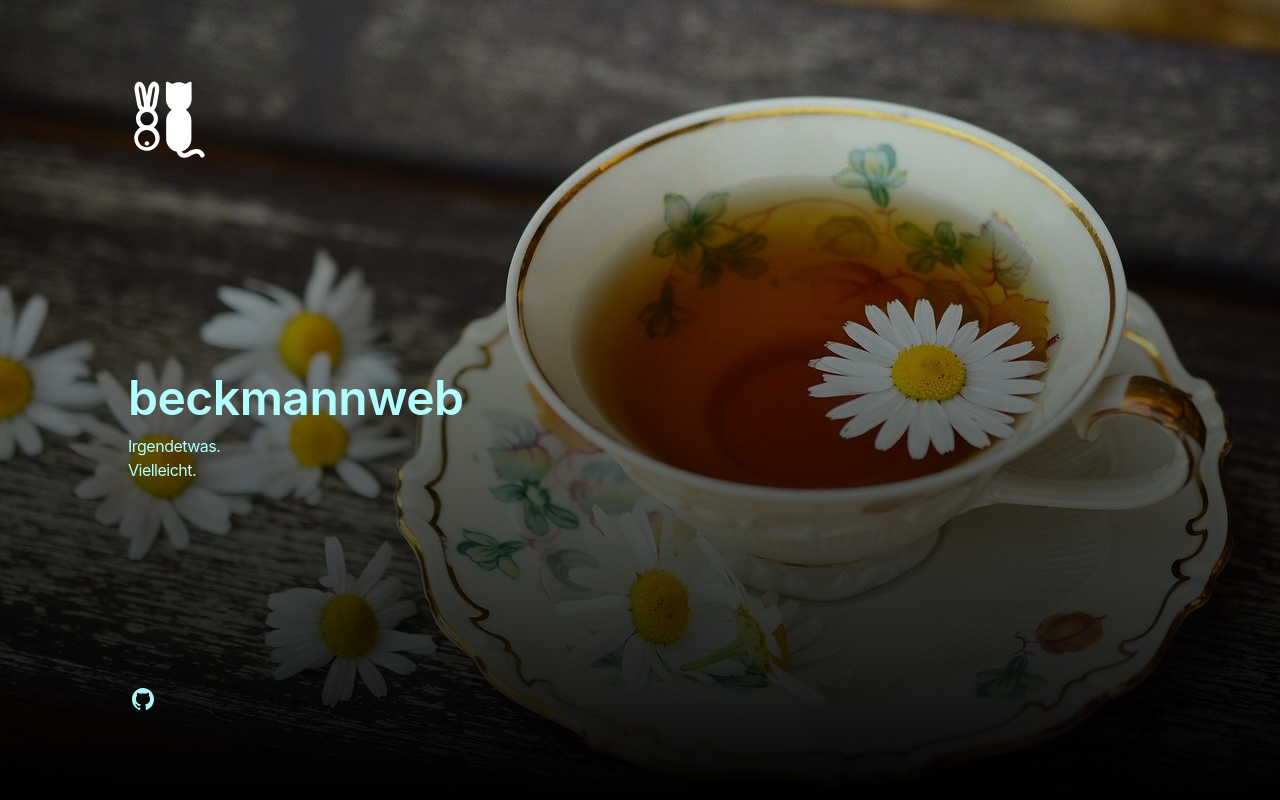
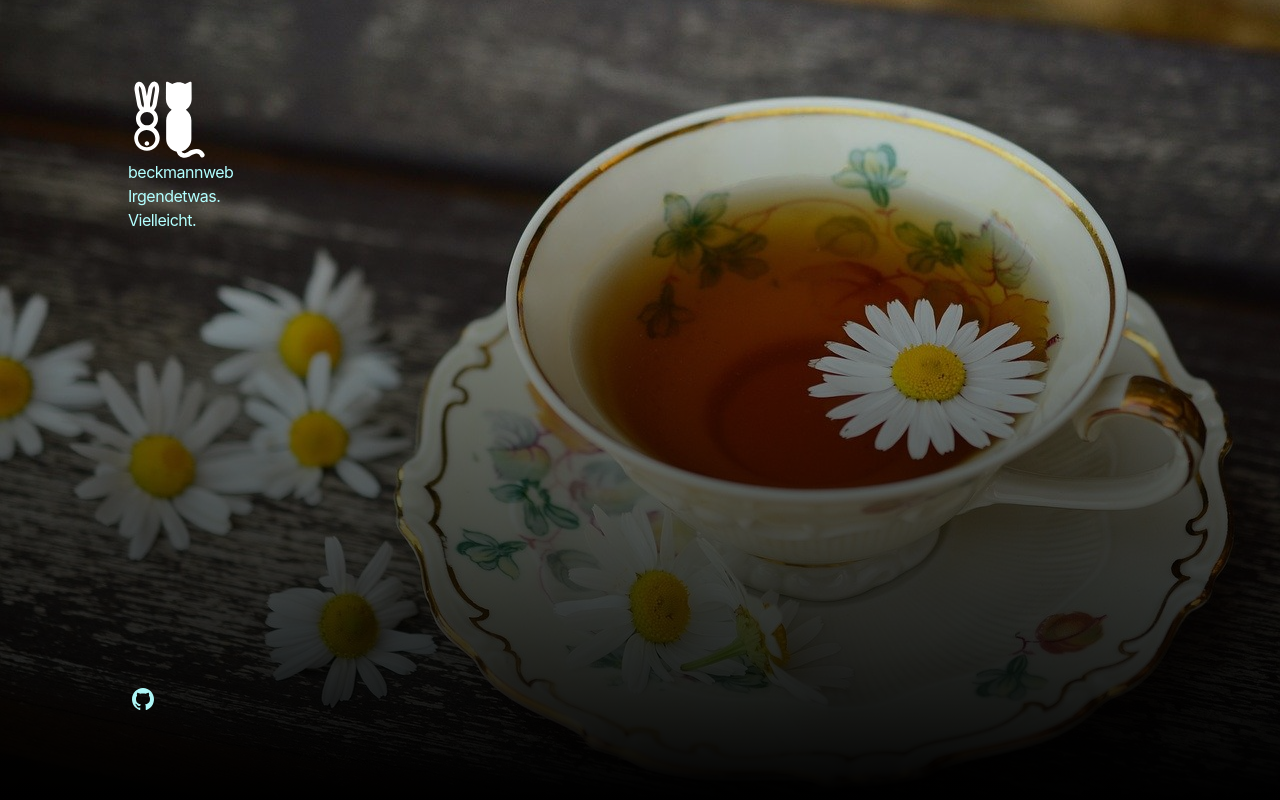
Before and after one commit to camus615/camus615.github.io, a plain HTML site: page index.html in a window 1280 px wide. Drawn offline with Linux system fonts and the light colour scheme.

Commit message:
Update index.html

```diff
--- a/index.html
+++ b/index.html
@@ -49,9 +49,9 @@
             height="80"
           />
         </div>
+    <div class="me-content">
+        <div
 
-        <!-- Sag was über Dich -->
-        <div class="bio">
           <h1>beckmannweb</h1>
           <p>
           Irgendetwas. <br> Vielleicht.
```
